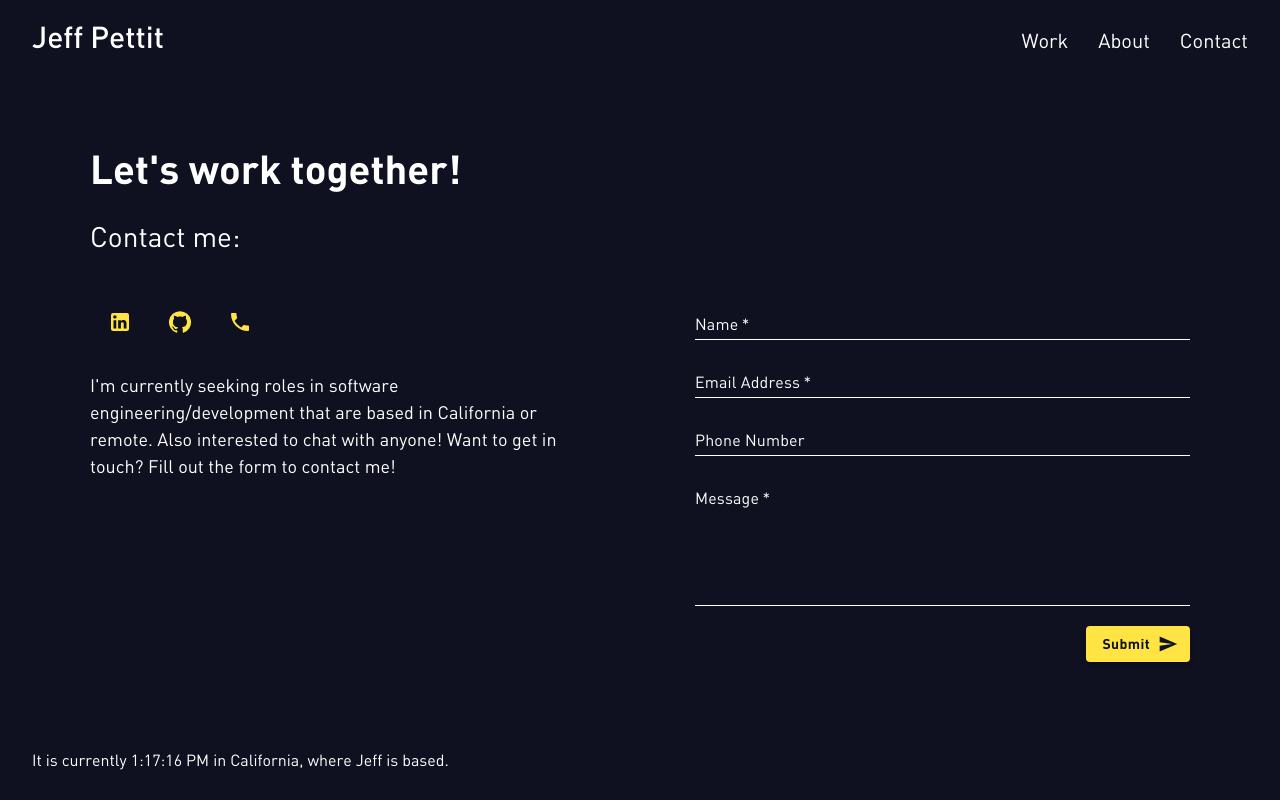
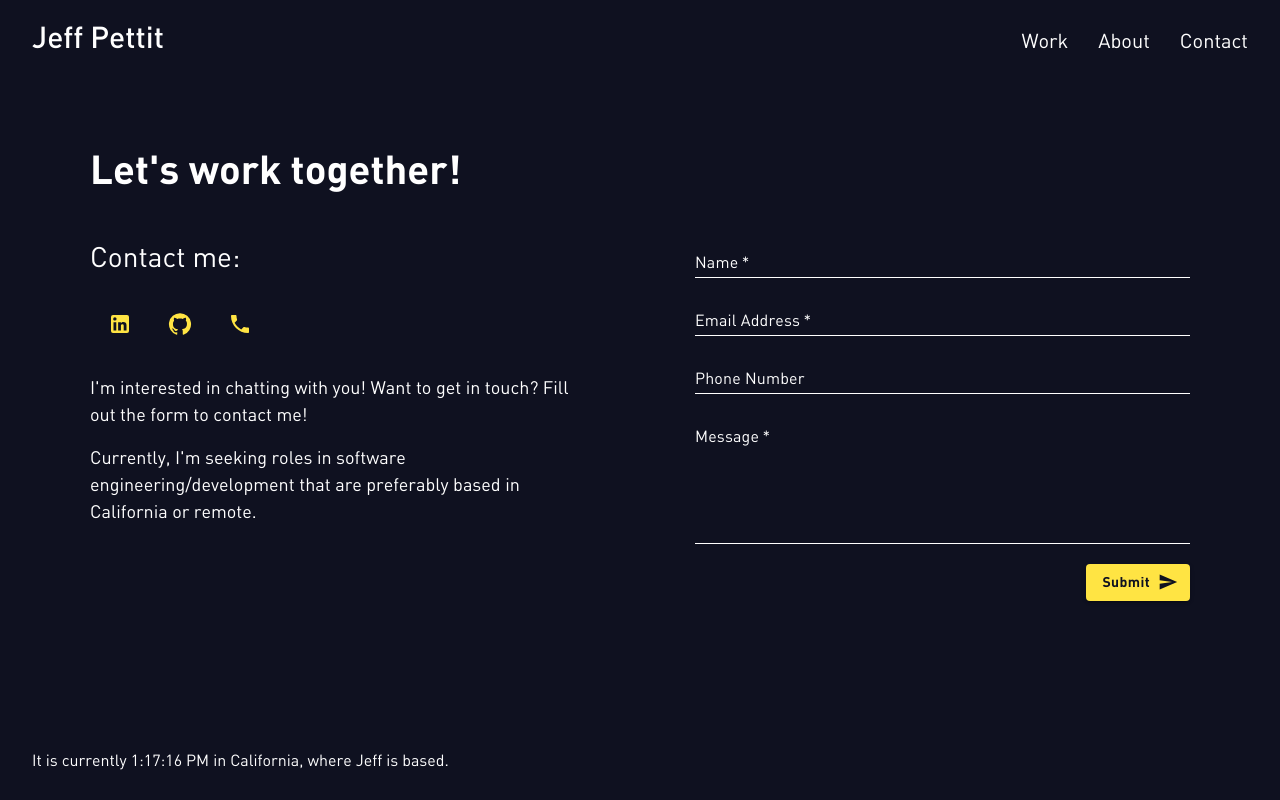
Before and after one commit to jwpettit/Portfolio-Website, a React (Create React App) app: page /contact in a window 1280 px wide. Built offline with nearby package versions, Linux system fonts and the light colour scheme.

Commit message:
Subtle styling and text adjustments to contact page based on feedback

```diff
--- a/src/App.css
+++ b/src/App.css
@@ -264,6 +264,10 @@
     margin-top: 20px;
 }
 
+.Contact-Header-Top-Space {
+    margin-top: 10px;
+}
+
 .Contact-Submit-Button-Positioning {
     display: flex;
     justify-content: flex-end;
--- a/src/pages/Contact.jsx
+++ b/src/pages/Contact.jsx
@@ -10,23 +10,25 @@ export default function Contact() {
                 <div className="H1-Header">
                     <h1>Let's work together!</h1>
                 </div>
-                <div className="H3-Header Contact-Top-Space">
-                    <h3>Contact me:</h3>
-                </div>
                 <div className="Contact-Container-Flex">
                     <div className="Contact-Column">
-                        <div className="Contact-Icons-Box">
+                        <div className="H3-Header Contact-Header-Top-Space">
+                            <h3>Contact me:</h3>
+                        </div>
+                        <div className="Contact-Icons-Box Contact-Top-Space">
                             <ContactLinkedInIcon />
                             <ContactGitHubIcon />
                             <ContactPhoneIcon />
                         </div>
                         <div className="Body-Text Contact-Top-Space">
                             <p>
-                                I'm currently seeking roles in software
-                                engineering/development that are based in
-                                California or remote. Also interested to chat
-                                with anyone! Want to get in touch? Fill out the
-                                form to contact me!
+                                I'm interested in chatting with you! Want to get
+                                in touch? Fill out the form to contact me!
+                            </p>
+                            <p>
+                                Currently, I'm seeking roles in software
+                                engineering/development that are preferably
+                                based in California or remote.
                             </p>
                         </div>
                     </div>
```
